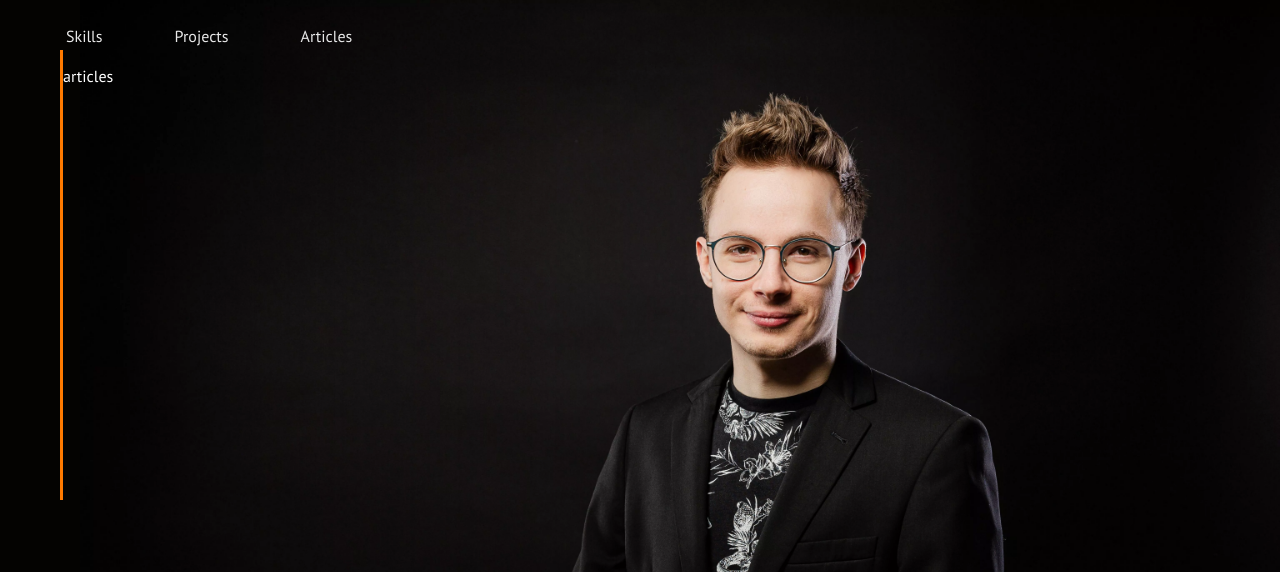
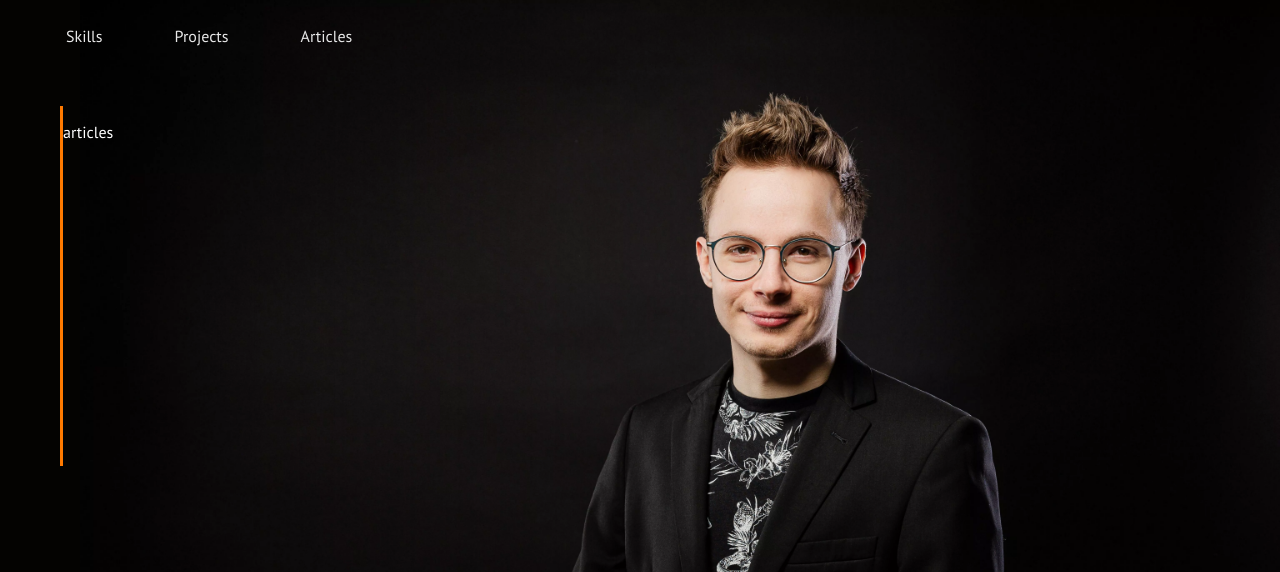
Before and after one commit to cscheffauer/about, a React (Create React App) app: page /articles in a window 1280 px wide. Shown: the top 572 px of the page. Built offline with nearby package versions, Linux system fonts and the light colour scheme; the HTML template or start-up script is replaced by a standard one.

Commit message:
position content wrapper

```diff
--- a/src/components/ContentWrapper.tsx
+++ b/src/components/ContentWrapper.tsx
@@ -15,12 +15,13 @@ const ContentWrapper = (props: ContentWrapperProps) => {
 
 export default ContentWrapper;
 const StyledDiv = styled.div`
-    height: 450px;
+    height: 100%;
     display: flex;
+    margin-top: 7vh;
 `;
 
 const StyledStroke = styled.div`
-    height: 100%;
+    height: 45vh;
     width: 3px;
     background-color: #FF7A00;
 `
--- a/src/components/MainWrapper.tsx
+++ b/src/components/MainWrapper.tsx
@@ -17,4 +17,6 @@ const StyledDiv = styled.div`
     height: 100%;
     width: 100%;
     margin-left: 60px;
+    display: flex;
+    flex-direction: column;
 `;
--- a/src/components/SocialMedia.tsx
+++ b/src/components/SocialMedia.tsx
@@ -24,11 +24,12 @@ const SocialMedia = (props: SocialMediaProps) => {
 export default SocialMedia;
 
 const StyledDiv = styled.div`
+    justify-self: end;
     display: flex;
-    position: absolute;
     height: 40px;
     width: 100%;
-    bottom: 50px;
+    margin-top: auto;
+    margin-bottom: 50px;
     > a + a {
         margin-left: 18px;
     }
```
